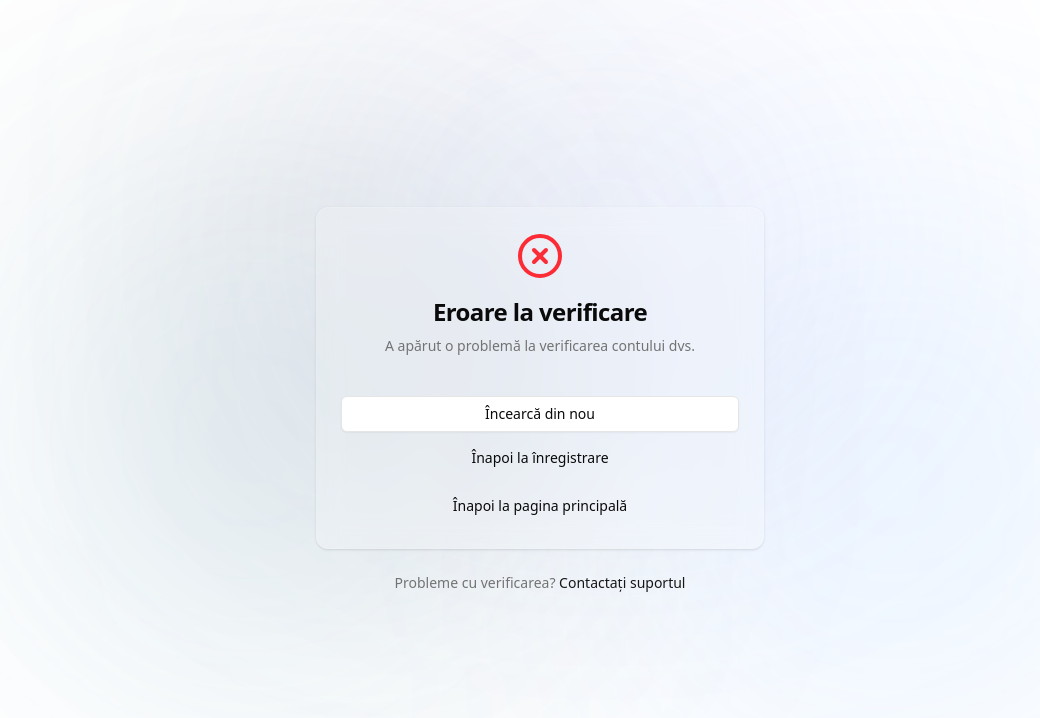
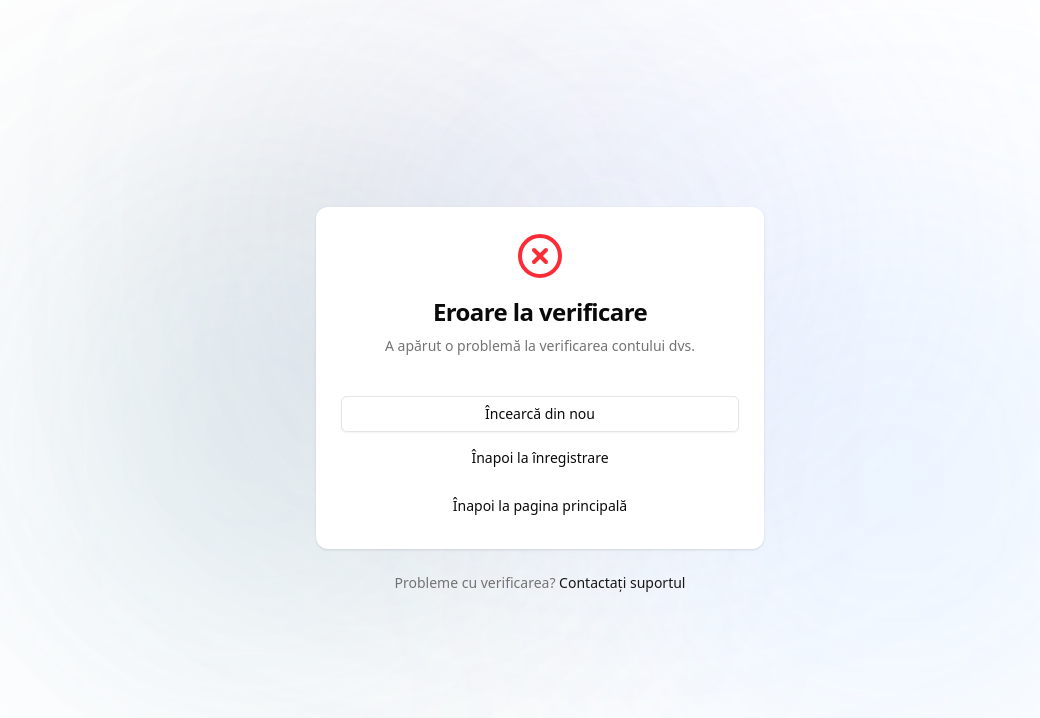
Before and after one commit to SirCQQ/tbsa, a Next.js app: page /auth/verify in a window 1280 px wide. Shown: the top 718 px of the page, without its empty margins (100-1140 px from the left). Built offline with nearby package versions, Linux system fonts and the light colour scheme.

Commit message:
fix: fix build erro

```diff
--- a/src/app/auth/verify/page.tsx
+++ b/src/app/auth/verify/page.tsx
@@ -133,7 +133,7 @@ function VerifyEmailContent() {
 
   return (
     <div className="w-full max-w-md space-y-6">
-      <Card className="backdrop-blur-md bg-white/20 border-white/10">
+      <Card className="backdrop-blur-md  border-white/10">
         <CardHeader className="text-center space-y-4">
           <div className="flex justify-center">{getIcon()}</div>
           <div>
@@ -204,7 +204,7 @@ function VerifyEmailContent() {
 function VerifyEmailFallback() {
   return (
     <div className="w-full max-w-md space-y-6">
-      <Card className="backdrop-blur-md bg-white/20 border-white/10">
+      <Card className="backdrop-blur-md  border-white/10">
         <CardHeader className="text-center space-y-4">
           <div className="flex justify-center">
             <LoadingSpinner className="h-12 w-12" />
```
